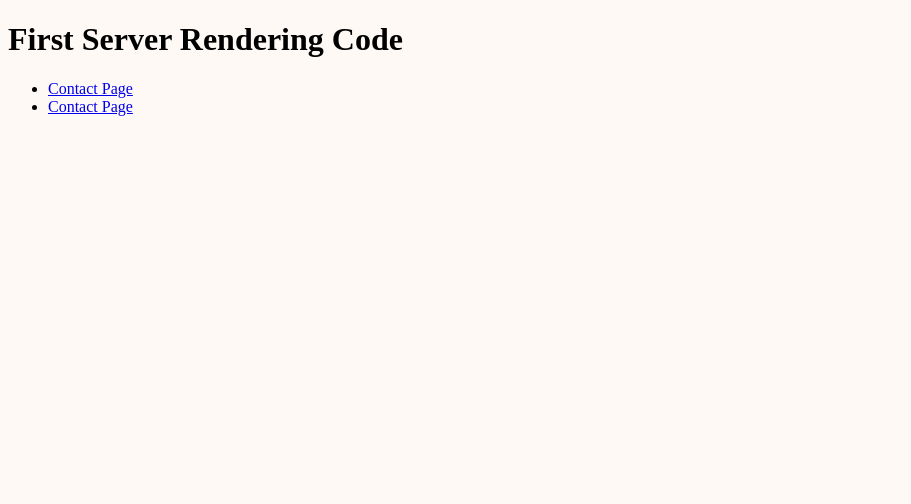
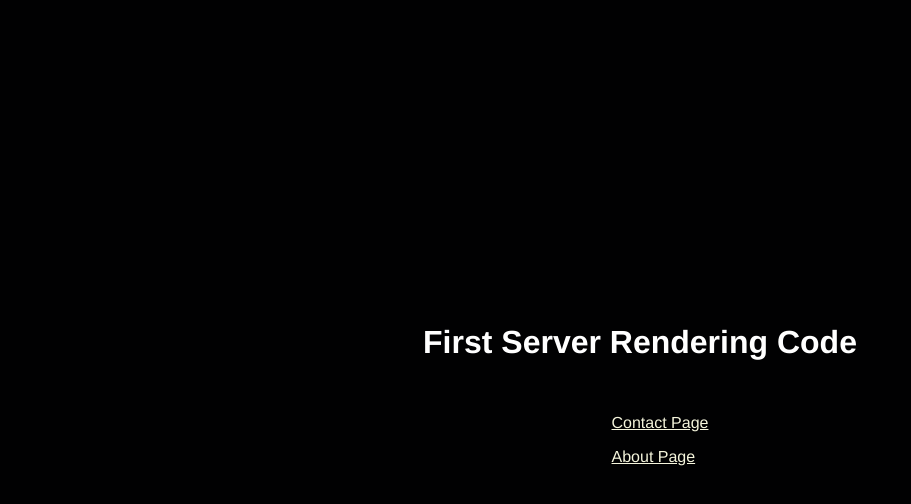
Before and after one commit to Segundev/FullStack, a website: page wk1-http-server/dist/index.html in a window 1280 px wide. Shown: the whole page, without its empty margins (0-911 px from the left). Drawn offline with Linux system fonts and the light colour scheme.

Commit message:
render css from serverside

```diff
--- a/wk1-http-server/dist/index.html
+++ b/wk1-http-server/dist/index.html
@@ -3,20 +3,38 @@
 <head>
     <meta charset="UTF-8">
     <meta name="viewport" content="width=device-width, initial-scale=1.0">
+    <link rel="stylesheet" href="style.css">
     <title>Document</title>
 </head>
 <body>
     <h1> First Server Rendering Code </h1>
     <ul>
         <li><a href="/contact.html">Contact Page</a></li>
-        <li><a href="/about.html">Contact Page</a></li>
-
+        <li><a href="/about.html">About Page</a></li>
     </ul>
 
-    <style>
+    <!-- <style>
         body {
-            background: rgb(254, 249, 244);
+            height: 100svh;
+            display: flex;
+            flex-direction: column;
+            justify-content: center;
+            align-items: center;
+            gap: 1rem;
+            font-family: Helvetica;
+            background: #010102;
+            color: white;
+            margin: 0rem;
         }
-    </style>
+
+        ul li{
+            list-style: none;
+            margin-bottom: 1rem;
+        }
+
+        a {
+            color: beige
+        }
+    </style> -->
 </body>
 </html>
--- /dev/null
+++ b/wk1-http-server/dist/style.css
@@ -0,0 +1,21 @@
+body {
+    height: 100svh;
+    display: flex;
+    flex-direction: column;
+    justify-content: center;
+    align-items: center;
+    gap: 1rem;
+    font-family: Helvetica;
+    background: #010102;
+    color: white;
+    margin: 0rem;
+}
+
+ul li{
+    list-style: none;
+    margin-bottom: 1rem;
+}
+
+a {
+    color: beige
+}
```
Also changed, not shown: wk1-http-server/dist/404.html (+1 -0 lines), wk1-http-server/dist/contact.html (+1 -0 lines), wk1-http-server/src/server.js (+4 -3 lines).
